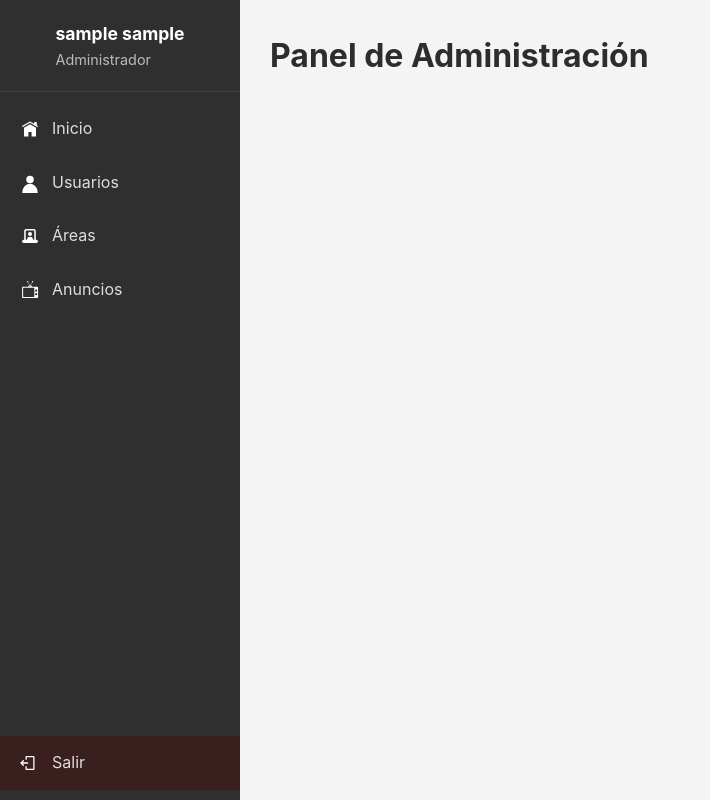
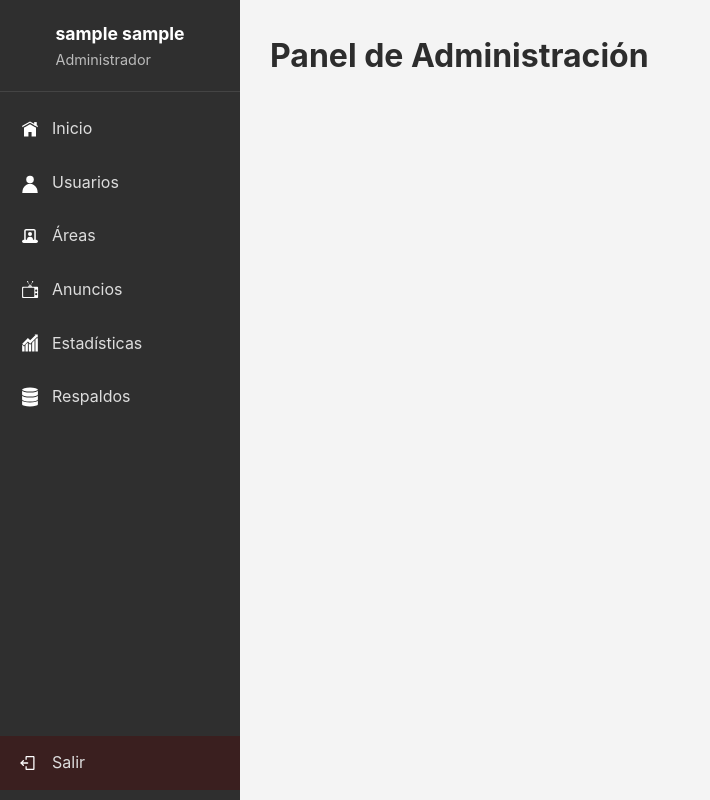
Before and after one commit to FMM28/TomaTurnos, a Flask app: page /admin/ in a window 1280 px wide. Shown: the whole page, without its empty margins (0-710 px from the left). Run offline with Flask 3, Linux system fonts and the light colour scheme; the visitor is signed in with stand-in values (Sample User, id 1); data comes from the database, SQL or seed files in the repository; parts of the project's set-up code (start-up, migrations or seed data) failed here and were passed over.

Commit message:
iconos respaldos/estadisticas

```diff
--- a/app/templates/admin/_sidebar.html
+++ b/app/templates/admin/_sidebar.html
@@ -29,6 +29,16 @@
             <span class="label">Anuncios</span>
         </a>
 
+        <a href="#" class="menu-item">
+            <img class="icon" src="{{ url_for('static', filename='icons/statistics.svg') }}" alt="">
+            <span class="label">Estadísticas</span>
+        </a>
+
+        <a href="#" class="menu-item">
+            <img class="icon" src="{{ url_for('static', filename='icons/db.svg') }}" alt="">
+            <span class="label">Respaldos</span>
+        </a>
+
         <a href="{{ url_for('auth.logout') }}" class="menu-item logout">
             <img class="icon" src="{{ url_for('static', filename='icons/logout.svg') }}" alt="">
             <span class="label">Salir</span>
--- a/app/templates/admin_area/_sidebar.html
+++ b/app/templates/admin_area/_sidebar.html
@@ -24,6 +24,11 @@
             <span class="label">{{ current_user.area.name }}</span>
         </a>
 
+        <a href="#" class="menu-item">
+            <img class="icon" src="{{ url_for('static', filename='icons/statistics.svg') }}" alt="">
+            <span class="label">Estadísticas</span>
+        </a>
+
         <a href="{{ url_for('auth.logout') }}" class="menu-item logout">
             <img class="icon" src="{{ url_for('static', filename='icons/logout.svg') }}" alt="">
             <span class="label">Salir</span>
```
Also changed, not shown: app/static/icons/db.svg (added), app/static/icons/statistics.svg (added).
